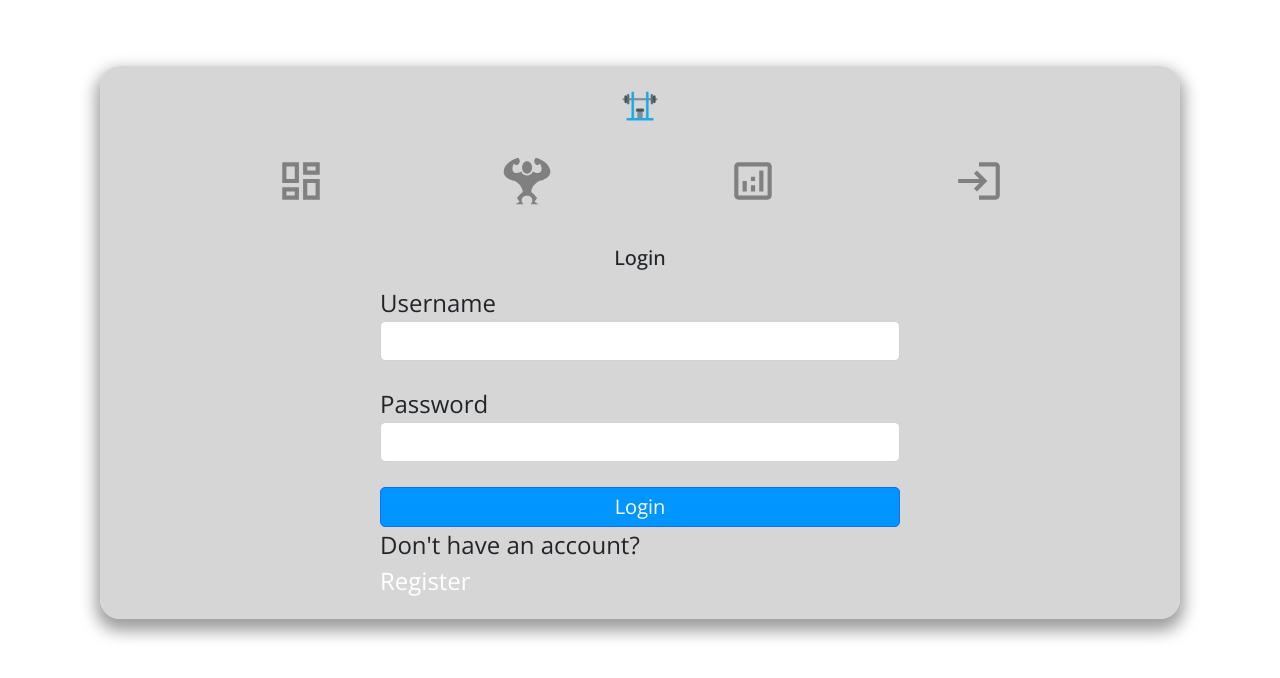
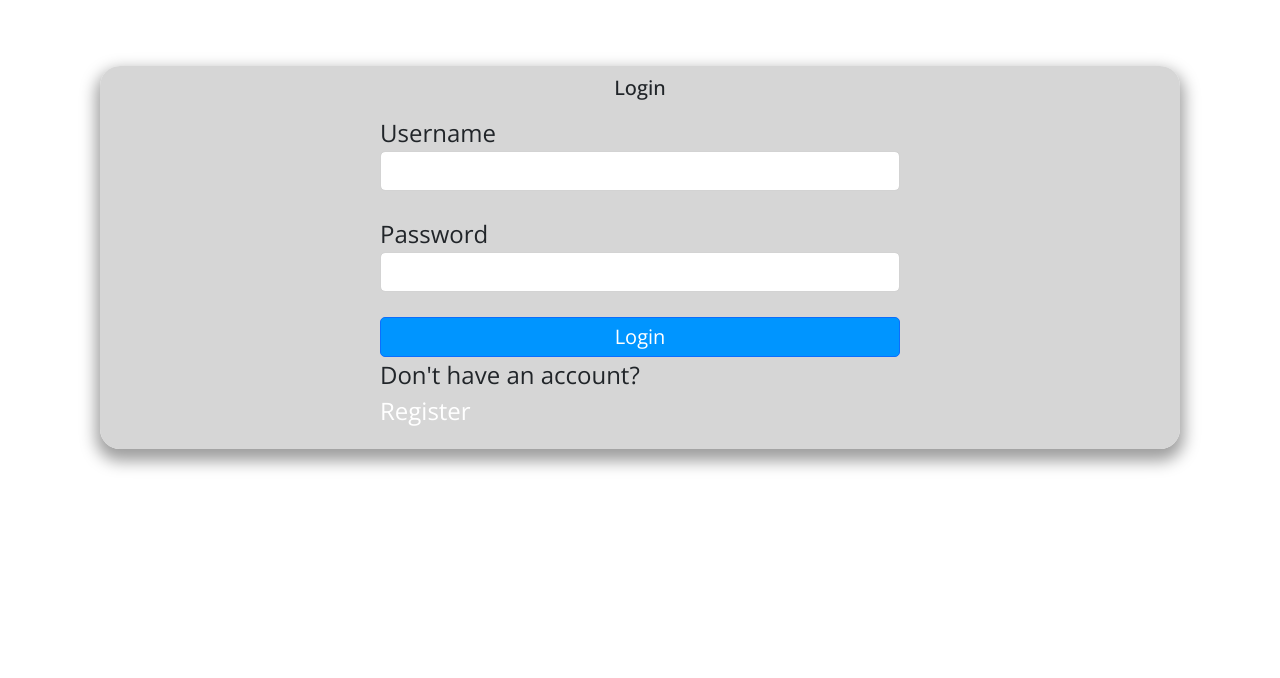
Before and after one commit to merinekh/my-fitness-app, a React (Create React App) app: page / in a window 1280 px wide. Shown: the top 678 px of the page. Built offline with nearby package versions, Linux system fonts and the light colour scheme.

Commit message:
Login Authentification

```diff
--- a/src/App.js
+++ b/src/App.js
@@ -5,17 +5,20 @@ import { BrowserRouter, Routes, Route } from "react-router-dom";
 import ExercicesPage from "./pages/Pages/Exercices/Exercices";
 import UserPage from "./pages/Pages/UserPage/UserPage";
 import Login from "./pages/Pages/Login/Login";
+import { useState } from "react";
 
 function App() {
+  const [user, setUser] = useState(null);
+
   return (
     <div className="App">
       <BrowserRouter className="page-container">
-        <SideBar />
+        {user ? <SideBar /> : false}
         <Routes>
           <Route path="/HomePage" element={<HomePage />} />
           <Route path="/exercices" element={<ExercicesPage />} />
           <Route path="/userPage" element={<UserPage />} />
-          <Route path="" element={<Login />} />
+          <Route path="" element={<Login user={user} setUser={setUser} />} />
         </Routes>
       </BrowserRouter>
     </div>
--- a/src/pages/Pages/Login/Login.js
+++ b/src/pages/Pages/Login/Login.js
@@ -3,10 +3,10 @@ import { useState } from "react";
 import "./Login.scss";
 import axios from "axios";
 
-function Login() {
+function Login({ user, setUser }) {
   const API_URL = "http://localhost:8080/";
   const API_PATH = "login";
-  const [user, setUser] = useState(null);
+  // const [user, setUser] = useState(null);
   const [username, setUsername] = useState("");
   const [password, setPassword] = useState("");
   const [formType, setFormType] = useState("login");
```
